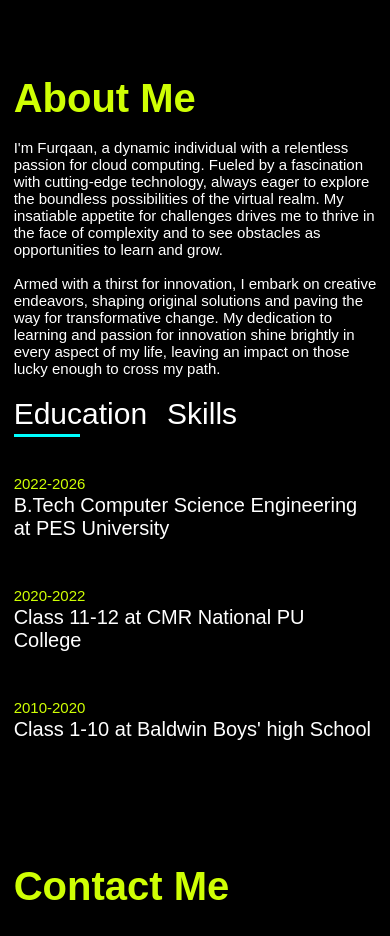
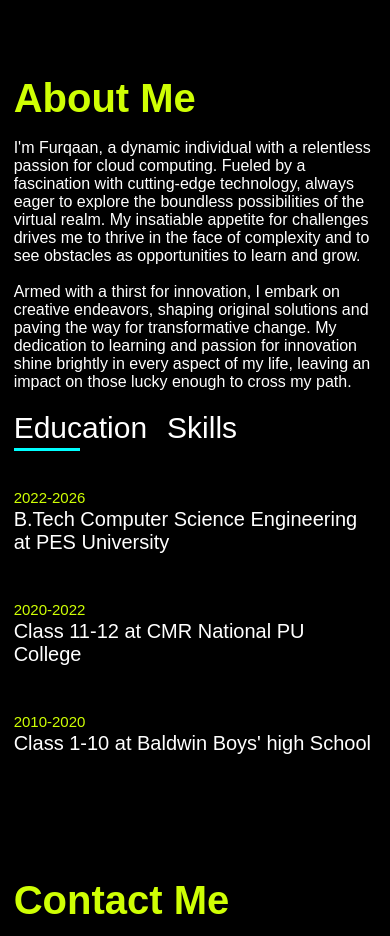
Before and after one commit to mfurqaan31/mfurqaan31.github.io, a plain HTML site: page index.html in a window 390 px wide. Shown: the part 1320-2256 px from the top of the page. Drawn offline with nearby package versions, Linux system fonts and the light colour scheme; a web font is replaced by a local one.

Commit message:
Update style.css

```diff
--- a/style.css
+++ b/style.css
@@ -159,11 +159,6 @@ nav ul li a:hover::after
     font-weight: 600;
     color: #cfff04;
 }
-
-.intro{
-    font-size: 20px;
-}
-
 .tab-titles
 {
     display:flex;
@@ -453,8 +448,4 @@ nav ul .fa-solid
 {
     height: 100px;
 }
-
-.intro{
-    font-size: 15px;
 }
-}
```
